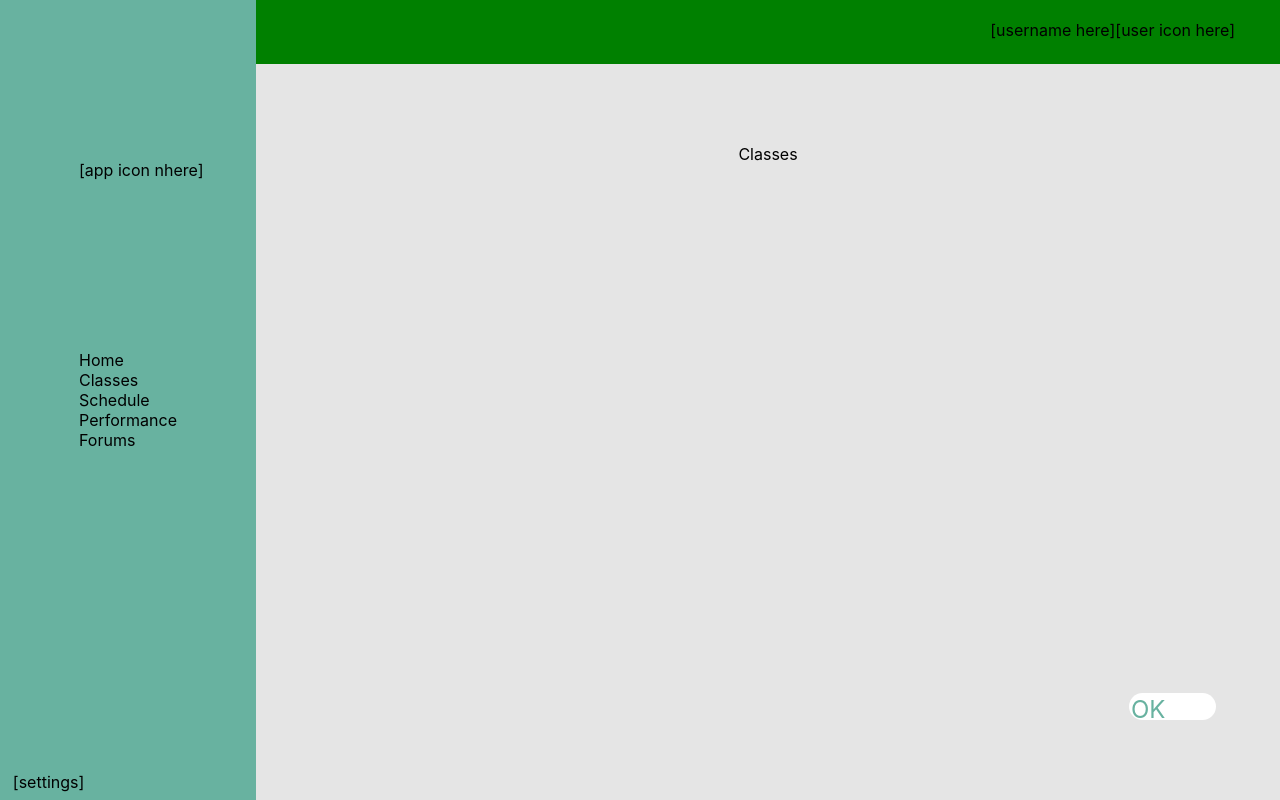
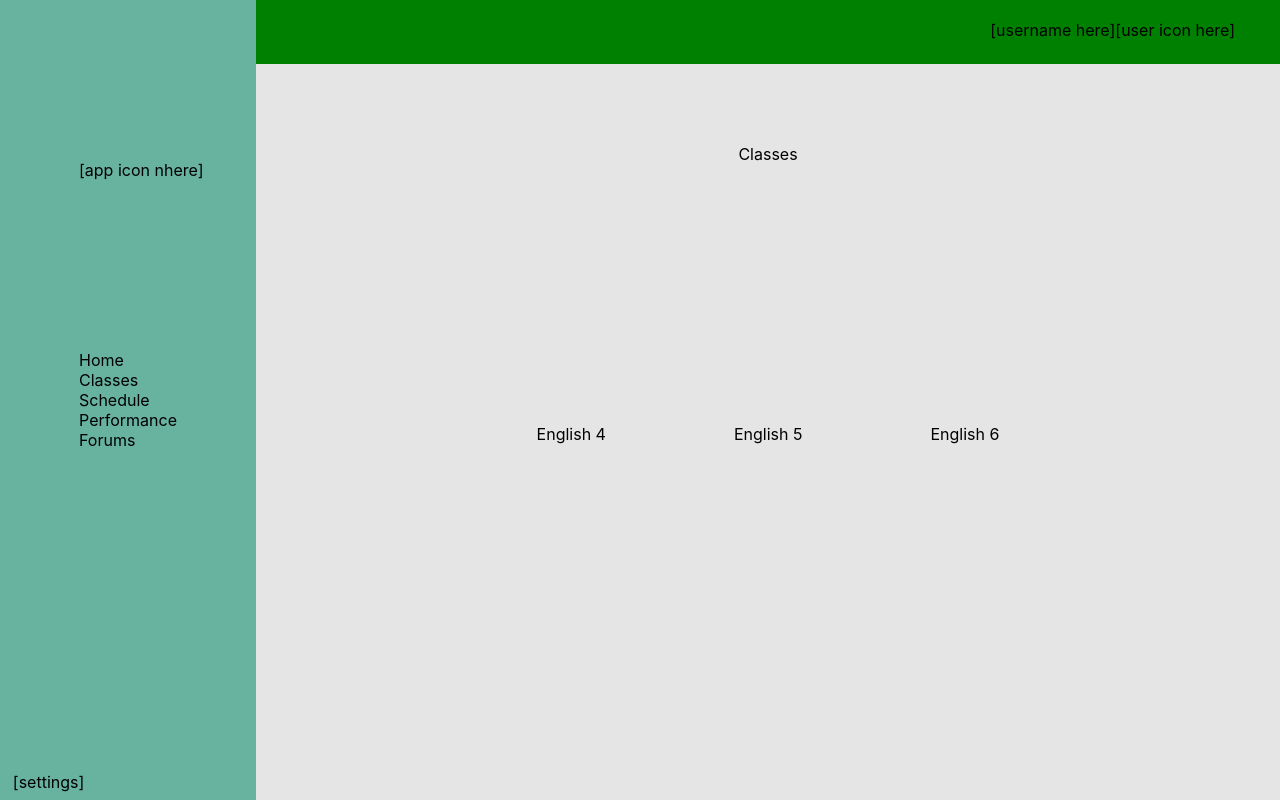
Before and after one commit to eliastayag/blueteal, a React (Create React App) app: page / in a window 1280 px wide. Built offline with nearby package versions, Linux system fonts and the light colour scheme.

Commit message:
classes progress

```diff
--- /dev/null
+++ b/src/pages/Classes/ClassDash.js
@@ -0,0 +1,27 @@
+import React, {useState} from 'react';
+
+import Header from '../comps/Header/Header';
+import theme from '../../styles/ThemeStyles';
+import Button from '../comps/Button/Button';
+import './Classes.scss'
+import SelectClass from './SelectClass'
+
+
+function ClassDash(props) {
+
+
+
+
+
+  return (
+    <div style={{backgroundColor:theme.background}} onClick={() => props.setCont("SelectClass")}>
+
+    hello!
+
+
+    </div>
+
+  );
+}
+
+export default ClassDash;
--- a/src/pages/Classes/Classes.js
+++ b/src/pages/Classes/Classes.js
@@ -1,48 +1,45 @@
 import React, {useState} from 'react';
 
-import Menu from '../comps/Menu/Menu';
 import Header from '../comps/Header/Header';
 import theme from '../../styles/ThemeStyles';
 import Button from '../comps/Button/Button';
 import './Classes.scss'
+import SelectClass from './SelectClass'
+import ClassDash from './ClassDash';
 
 
-function Classes() {
+function Classes(props) {
 
-    var items = [
-        {
-          itemTitle:'Home',
-          // onClick:()=>{alert('home')}
-        },
-        {
-          itemTitle:'Classes',
-          // onClick:()=>{alert('classes')}
-        },
-        {
-          itemTitle:'Schedule',
-          // onClick:()=>{alert('schedule')}
-        },
-        {
-          itemTitle:'Performance',
-          // onClick:()=>{alert('performance')}
-        },
-        {
-          itemTitle:'Forums',
-          // onClick:()=>{alert('forums')}
-        },
-      ]
+  var Content = null;
+  const [cont, setCont] = useState ('SelectClass');
+
+
+
+  if(cont == 'SelectClass'){
+    Content = <SelectClass
+                cont={cont}
+                setCont={setCont}
+
+                />
+  }
+
+  if(cont == 'ClassDash'){
+    Content = <ClassDash
+                cont={cont}
+                setCont={setCont}
+    />
+  }
+
+
+
 
 
   return (
-    <div className="body" style={{backgroundColor:theme.background}}>
+    <div style={{backgroundColor:theme.background}}>
 
-      <div className="heading">
-      <Header title={"Classes"}/>
-      </div>
+    {Content}
 
-      <div className="button">
-        <Button />
-      </div>
+
 
     </div>
 
--- a/src/pages/Classes/Classes.scss
+++ b/src/pages/Classes/Classes.scss
@@ -0,0 +1,15 @@
+.cards {
+    display: flex;
+    flex-direction: row;
+    margin-top: 45vh;
+    justify-content: center;
+}
+
+.heading{
+    position: absolute;
+}
+
+.body {
+    display: flex;
+    justify-content: center;
+}
--- /dev/null
+++ b/src/pages/Classes/SelectClass.js
@@ -0,0 +1,68 @@
+import React, {useState} from 'react';
+
+import Header from '../comps/Header/Header';
+import theme from '../../styles/ThemeStyles';
+import Button from '../comps/Button/Button';
+import './Classes.scss'
+import SelectItem from './SelectItem';
+import Classes from './Classes'
+
+
+function SelectClass({items,props}) {
+
+
+    var items = [
+        {
+          itemTitle:'English 4',
+          onClick:()=>{props.showPage('ClassDash')}
+        },
+        {
+          itemTitle:'English 5',
+          onClick:()=>{props.setCont('Classes')}
+        },
+        {
+          itemTitle:'English 6',
+          onClick:()=>{props.setCont('Schedule')}
+        },
+      ]
+
+
+
+  return (
+    <div className="body" style={{backgroundColor:theme.background}} onClick={() => props.showPage("ClassDash")}>
+
+      <div className="heading">
+      <Header title={"Classes"} />
+      </div>
+
+      <div className="cards">
+
+      {items.map((o,i)=>{
+                    return <SelectItem  {...o} />
+                })}
+
+      </div>
+
+      {/* <div className="button">
+        <Button />
+      </div> */}
+
+    </div>
+
+  );
+}
+
+
+SelectClass.defaultProps = {
+    items:[{
+        itemTitle:"English "
+
+    }, {
+        itemTitle:"English "
+    }, {
+        itemTitle:"English "
+    }],
+    menuTitle:"Default Menu"
+};
+
+export default SelectClass;
--- /dev/null
+++ b/src/pages/Classes/SelectItem.js
@@ -0,0 +1,20 @@
+import React from 'react';
+
+function SelectItem({itemTitle,onClick,active}){
+    var cn="menu_item";
+    if (active){
+        cn = "menu_item menu_item_active"
+    }
+    return(
+        <div onClick={onClick} style={{display:"flex",alignItems:"center", paddingLeft:"5vw",paddingRight:"5vw"}}>
+            {itemTitle}
+        </div>
+    )
+}
+
+SelectItem.defaultProps = {
+    itemTitle:"Menu Item Title",
+    onClick: ()=> {}
+}
+
+export default SelectItem;
```
Also changed, not shown: 1 other file (tests, documents, lock files or other folders).
